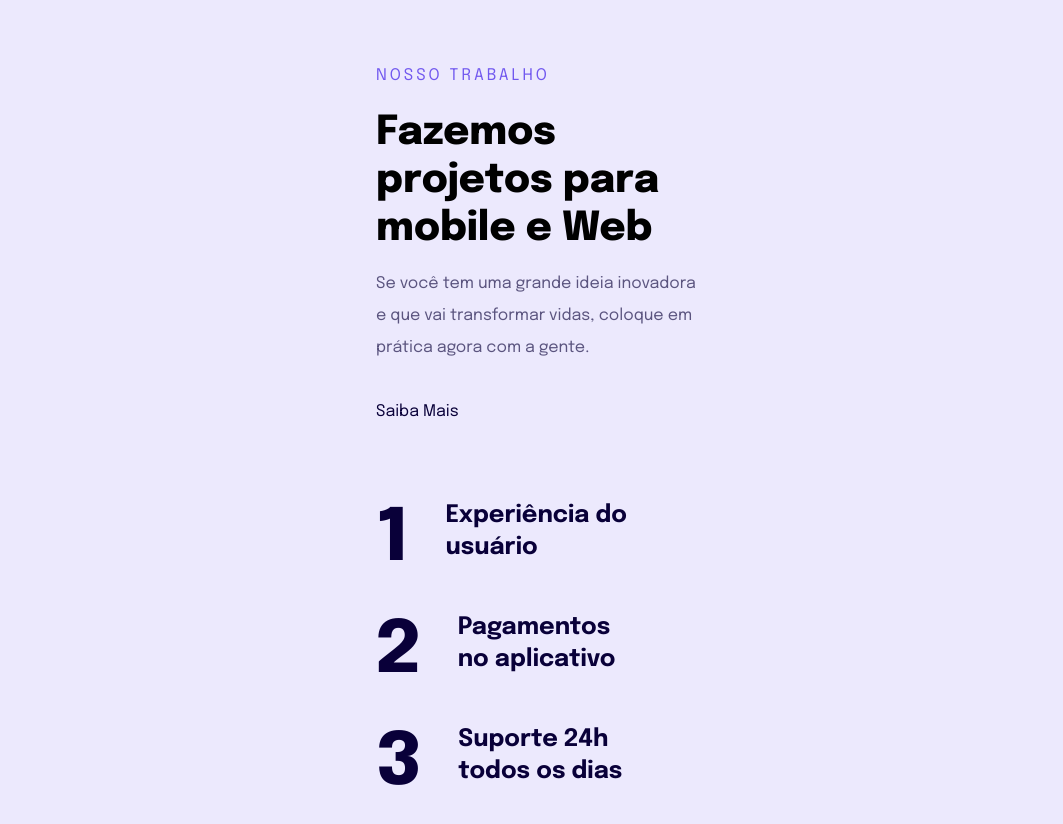
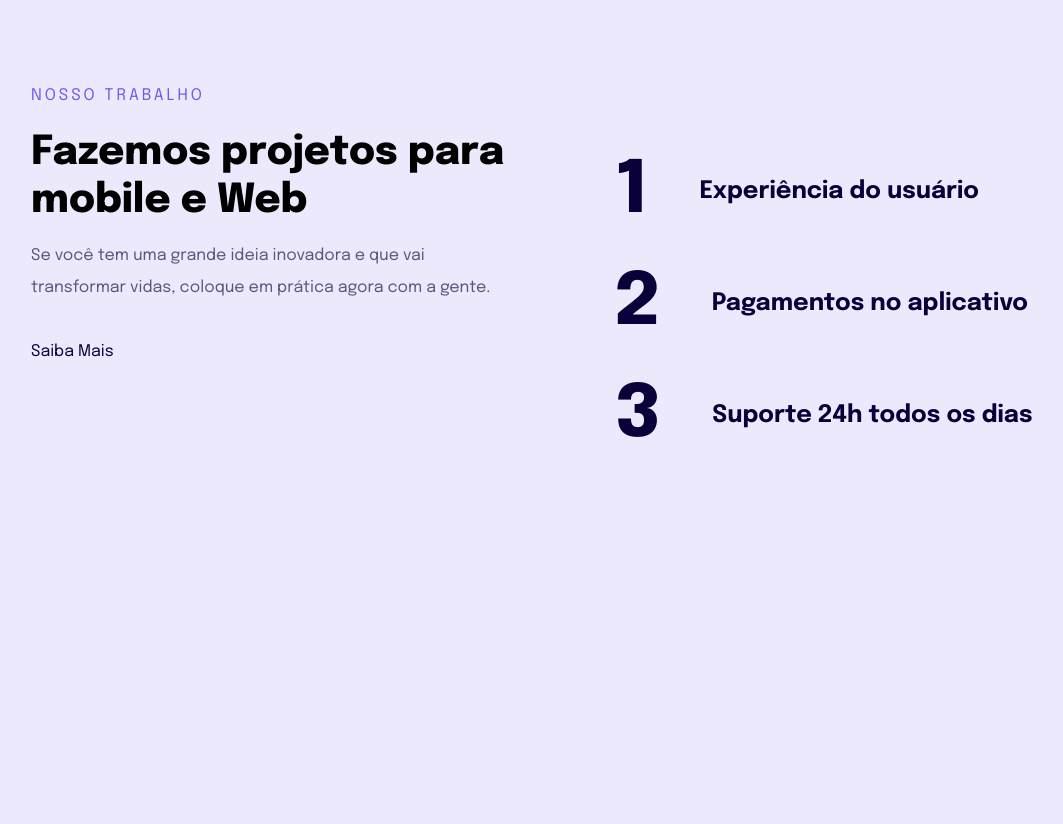
Before and after one commit to NandaReisVerissimo/ResponsivenessIntroduction, a plain HTML site: page index.html in a window 1280 px wide. Shown: the whole page, without its empty margins (99-1162 px from the left). After the commit the page ends 800 px from the top, so only its background shows below. Drawn offline with Linux system fonts and the light colour scheme.

Commit message:
Add files via upload
finished the responsivity including @media for devices until 700px. After this measure the web have the appearance of desktop.

```diff
--- a/index.html
+++ b/index.html
@@ -15,6 +15,7 @@
 </head>
 <body>
   <main>
+    <div>
     <p>
       nosso trabalho
     </p>
@@ -27,7 +28,7 @@
     </p>
 
     <a href="#">Saiba Mais</a>
-
+  </div>
     <ul>
       <li>
         <span>1</span>Experiência do usuário
--- a/style.css
+++ b/style.css
@@ -81,6 +81,7 @@ ul li {
 ul li+li {
   margin-top: 3.2rem;
 }
+
 ul li span {
   font-size: 7.2rem;
   font-weight: 800;
@@ -89,3 +90,26 @@ ul li span {
 
   color: #090039;
 }
+
+@media (min-width:700px) {
+  body {
+    padding: 8.0rem;
+  }
+
+  main {
+    max-width: 1020px;
+    display: flex;
+    gap: 10rem;
+  }
+
+  main > div {
+    max-width: 484px;
+  }
+
+  ul li {
+    gap: 5.3rem;
+    max-width: 450px;
+    align-items: center;
+  }
+
+}
```
